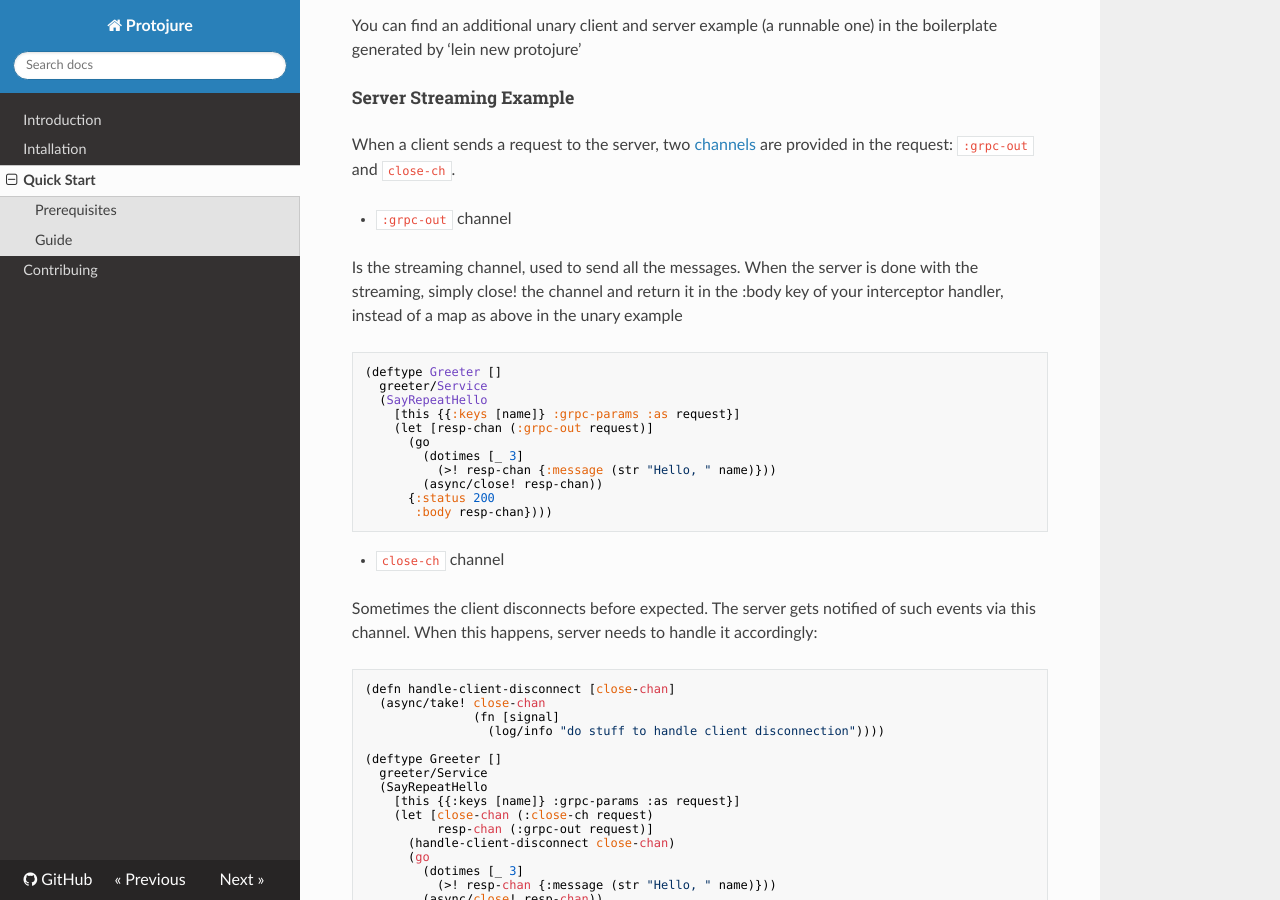
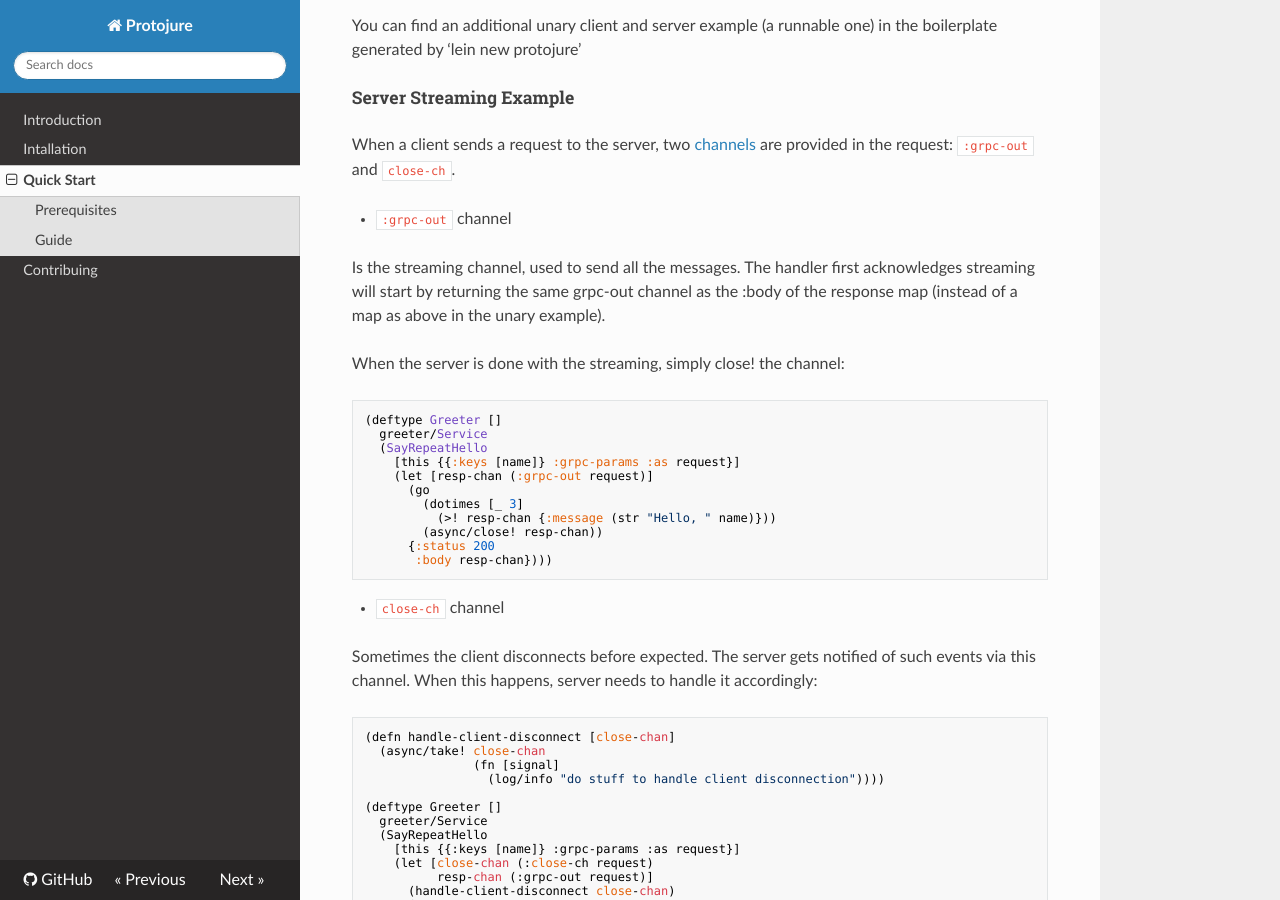
Before and after one commit to protojure/readthedocs, an MkDocs documentation site: the page built from docs/quick-start.md, in a window 1280 px wide and 900 px high, scrolled down 7851 px. Built offline with MkDocs 1.6.1, drawn with Linux system fonts in a browser that asks for light colours; nearby versions of some CDN libraries.

Commit message:
PR review
Signed-off-by: Daniel Bonilha <dani.bonilha@gmail.com>

````diff
--- a/docs/quick-start.md
+++ b/docs/quick-start.md
@@ -419,9 +419,9 @@ When a client sends a request to the server, two [channels](https://clojuredocs.
 
 * `:grpc-out` channel
 
-Is the streaming channel, used to send all the messages. When the server is done with the streaming, simply
-close! the channel and return it in the :body key of your interceptor handler, instead of a map as above in the unary example
+Is the streaming channel, used to send all the messages. The handler first acknowledges streaming will start by returning the same grpc-out channel as the :body of the response map (instead of a map as above in the unary example).
 
+When the server is done with the streaming, simply close! the channel:
 
 ```
 (deftype Greeter []
````
